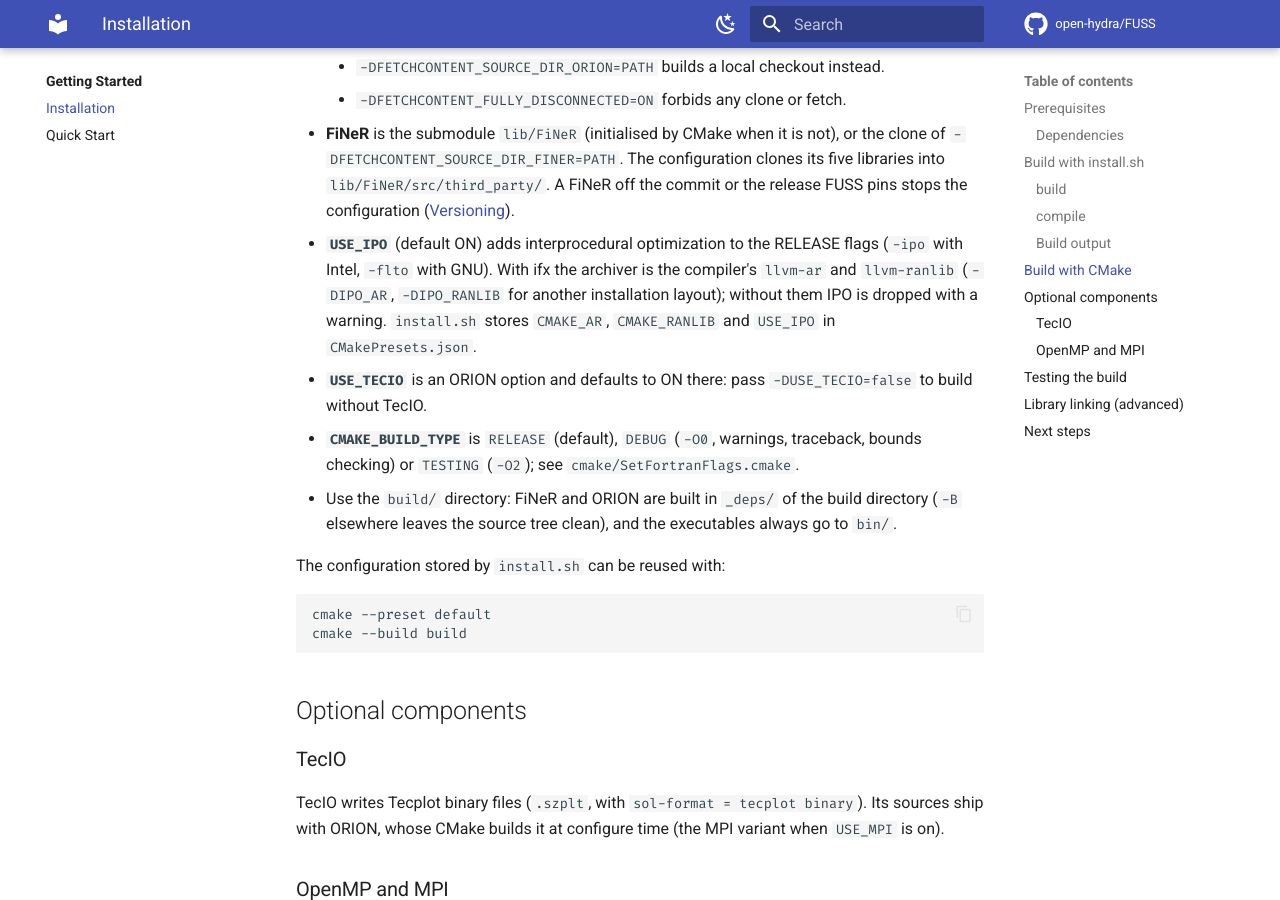
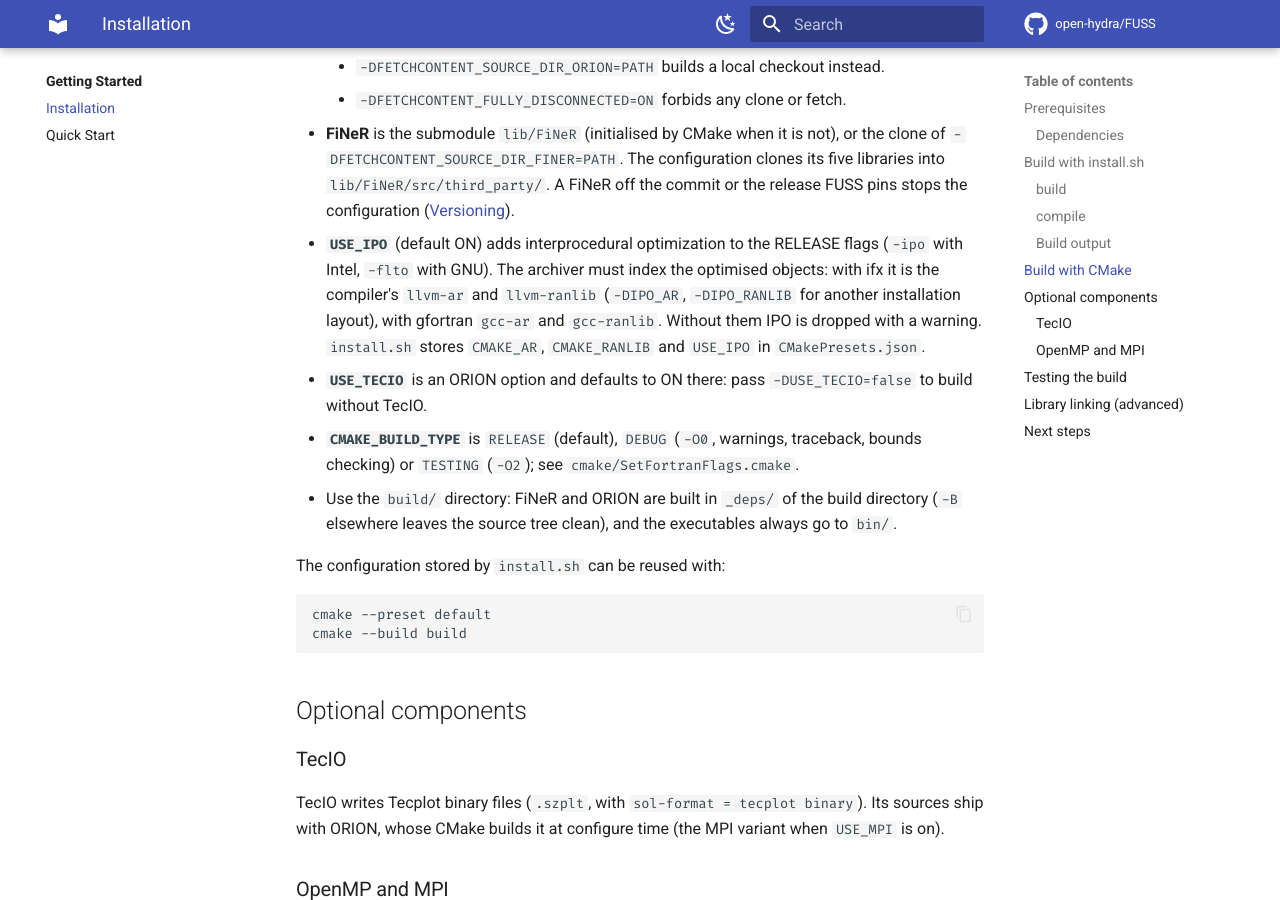
Before and after one commit to open-hydra/FUSS, an MkDocs documentation site: the page built from docs/getting-started/installation.md, in a window 1280 px wide and 900 px high, scrolled down 3220 px. Built offline with MkDocs 1.6.1 and Material for MkDocs 9.7.7, drawn with Linux system fonts in a browser that asks for light colours; comment, search, counter and statistics services are not loaded.

Commit message:
bug fix ipo

```diff
--- a/docs/getting-started/installation.md
+++ b/docs/getting-started/installation.md
@@ -103,7 +103,7 @@ cmake --build build
     - `-DFETCHCONTENT_SOURCE_DIR_ORION=PATH` builds a local checkout instead.
     - `-DFETCHCONTENT_FULLY_DISCONNECTED=ON` forbids any clone or fetch.
 - **FiNeR** is the submodule `lib/FiNeR` (initialised by CMake when it is not), or the clone of `-DFETCHCONTENT_SOURCE_DIR_FINER=PATH`. The configuration clones its five libraries into `lib/FiNeR/src/third_party/`. A FiNeR off the commit or the release FUSS pins stops the configuration ([Versioning](../development/versioning.md)).
-- **`USE_IPO`** (default ON) adds interprocedural optimization to the RELEASE flags (`-ipo` with Intel, `-flto` with GNU). With ifx the archiver is the compiler's `llvm-ar` and `llvm-ranlib` (`-DIPO_AR`, `-DIPO_RANLIB` for another installation layout); without them IPO is dropped with a warning. `install.sh` stores `CMAKE_AR`, `CMAKE_RANLIB` and `USE_IPO` in `CMakePresets.json`.
+- **`USE_IPO`** (default ON) adds interprocedural optimization to the RELEASE flags (`-ipo` with Intel, `-flto` with GNU). The archiver must index the optimised objects: with ifx it is the compiler's `llvm-ar` and `llvm-ranlib` (`-DIPO_AR`, `-DIPO_RANLIB` for another installation layout), with gfortran `gcc-ar` and `gcc-ranlib`. Without them IPO is dropped with a warning. `install.sh` stores `CMAKE_AR`, `CMAKE_RANLIB` and `USE_IPO` in `CMakePresets.json`.
 - **`USE_TECIO`** is an ORION option and defaults to ON there: pass `-DUSE_TECIO=false` to build without TecIO.
 - **`CMAKE_BUILD_TYPE`** is `RELEASE` (default), `DEBUG` (`-O0`, warnings, traceback, bounds checking) or `TESTING` (`-O2`); see `cmake/SetFortranFlags.cmake`.
 - Use the `build/` directory: FiNeR and ORION are built in `_deps/` of the build directory (`-B` elsewhere leaves the source tree clean), and the executables always go to `bin/`.
```
Also changed, not shown: 1 other file.
